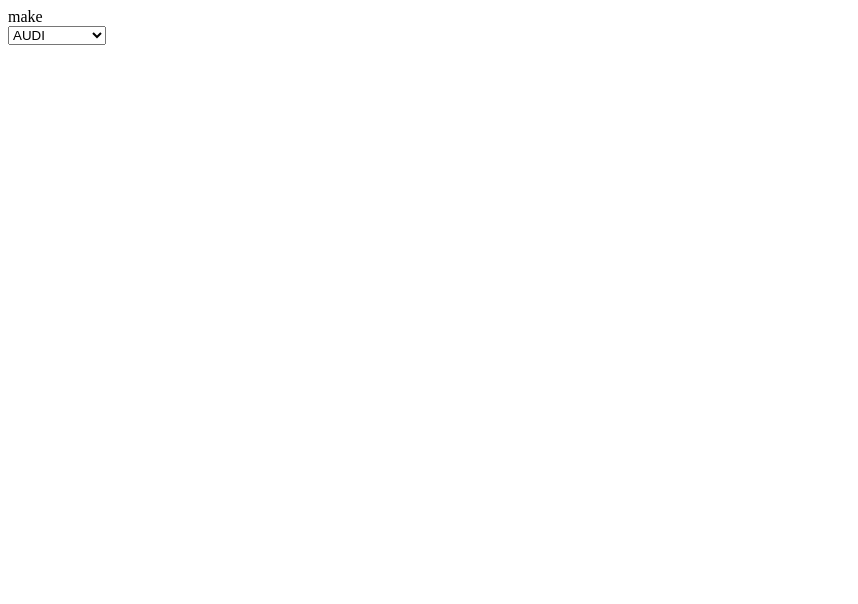
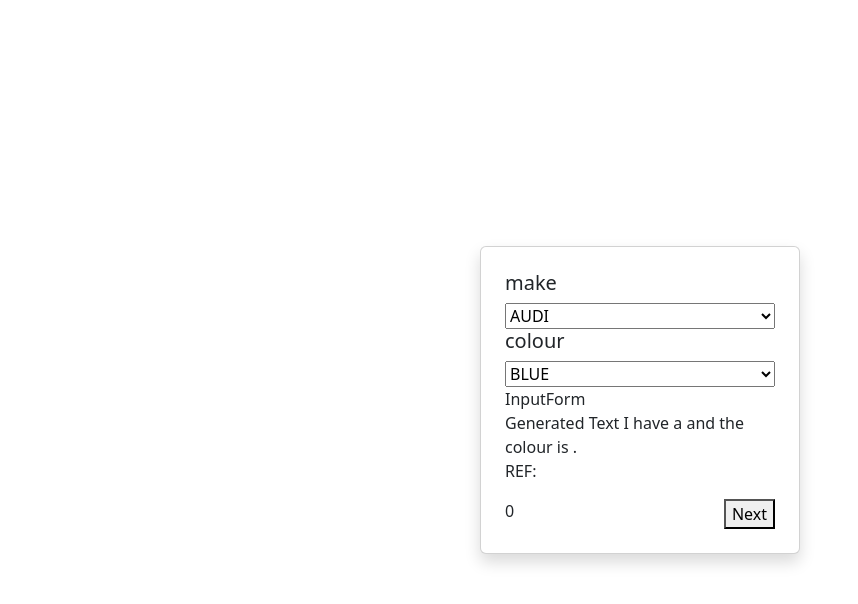
Before and after one commit to BishalRaj/glassDoorTest, a React (Vite) app: page / in a window 1280 px wide. Shown: the top 604 px of the page, without its empty margins (0-858 px from the left). Built offline with nearby package versions, Linux system fonts and the light colour scheme.

Commit message:
created components for form and input section

```diff
--- a/src/App.jsx
+++ b/src/App.jsx
@@ -1,6 +1,12 @@
+import { Card } from "react-bootstrap";
 import SelectForm from "./components/forms/selectForm";
+import { useState } from "react";
+import Information from "./components/information";
+import InputForm from "./components/forms/inputForm";
 
 function App() {
+  const [counter, setCounter] = useState(0);
+  const [prodData, setProdData] = useState([]);
   const makeOptions = [
     "AUDI",
     "BMW",
@@ -10,9 +16,25 @@
     "RENAULT",
   ];
 
+  const colourOptions = ["BLUE", "RED", "BLACK", "ORANGE"];
+
   return (
-    <div>
-      <SelectForm field={"make"} options={makeOptions} />
+    <div
+      className="d-flex align-items-center justify-content-center"
+      style={{ height: "100vh", width: "auto" }}
+    >
+      <Card className="shadow w-25 p-4">
+        <SelectForm field={"make"} options={makeOptions} />
+        <SelectForm field={"colour"} options={colourOptions} />
+        <InputForm field={"code"} />
+        <Information data={prodData} />
+        <div className="w-100 d-flex  justify-content-between">
+          {counter}
+          <button onClick={() => setCounter((x) => (x >= 2 ? 0 : x + 1))}>
+            Next
+          </button>
+        </div>
+      </Card>
     </div>
   );
 }
--- a/src/components/forms/selectForm.jsx
+++ b/src/components/forms/selectForm.jsx
@@ -1,16 +1,20 @@
 import React from "react";
-import { Col, Row } from "react-bootstrap";
+import { Card } from "react-bootstrap";
 
 const SelectForm = ({ field, options }) => {
   return (
-    <Row>
-      <Col lg={12}>{field}</Col>
+    <>
+      <Card.Title>{field}</Card.Title>
       <select name={field} id={field}>
-        {options.map((x) => {
-          return <option value={x}>{x}</option>;
+        {options.map((x, y) => {
+          return (
+            <option value={x} key={y * 15}>
+              {x}
+            </option>
+          );
         })}
       </select>
-    </Row>
+    </>
   );
 };
 
--- /dev/null
+++ b/src/components/information.jsx
@@ -0,0 +1,16 @@
+import React from "react";
+
+const Information = ({ data }) => {
+  const { make, colour, code } = data;
+
+  return (
+    <div>
+      <p>
+        Generated Text I have a {make} and the colour is {colour}. <br /> REF:
+        {code}
+      </p>
+    </div>
+  );
+};
+
+export default Information;
--- a/src/main.jsx
+++ b/src/main.jsx
@@ -1,6 +1,7 @@
 import React from "react";
 import ReactDOM from "react-dom/client";
 import App from "./App";
+import "bootstrap/dist/css/bootstrap.min.css";
 
 ReactDOM.createRoot(document.getElementById("root")).render(
   <React.StrictMode>
```
Also changed, not shown: .eslintrc.cjs.
